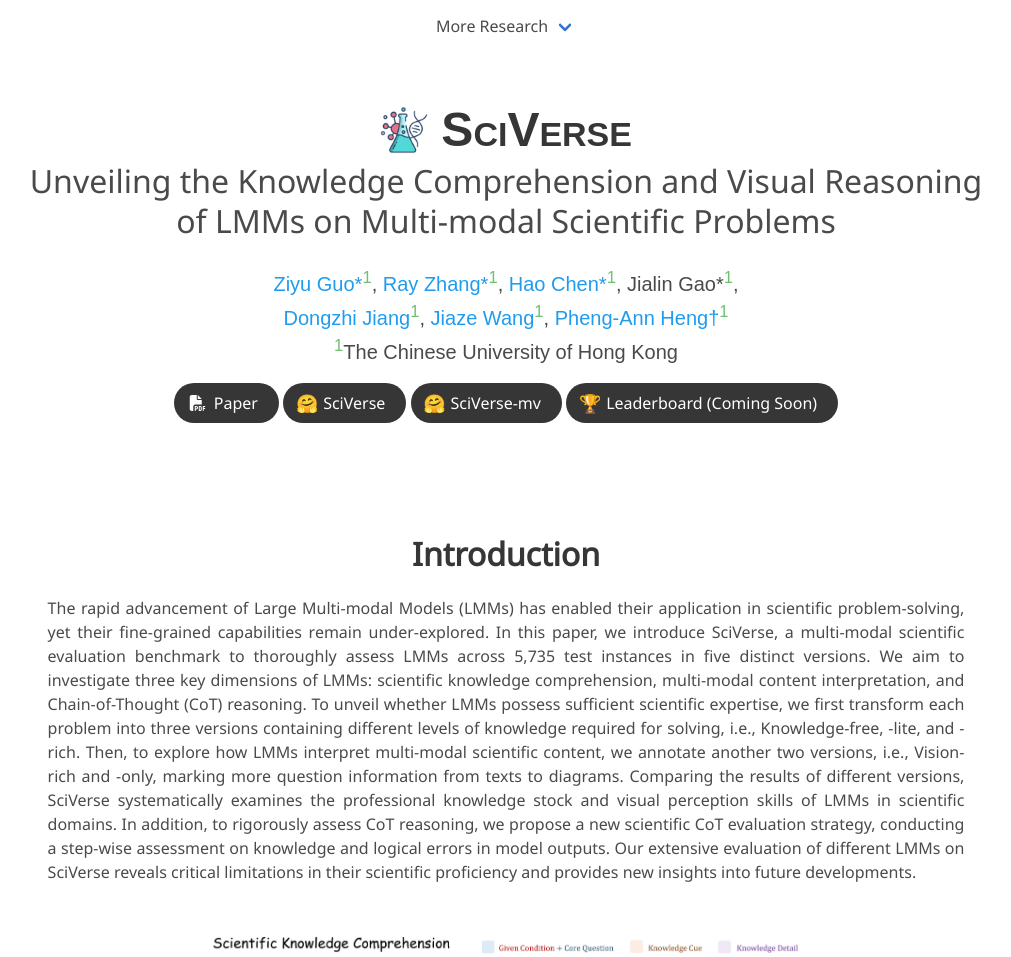
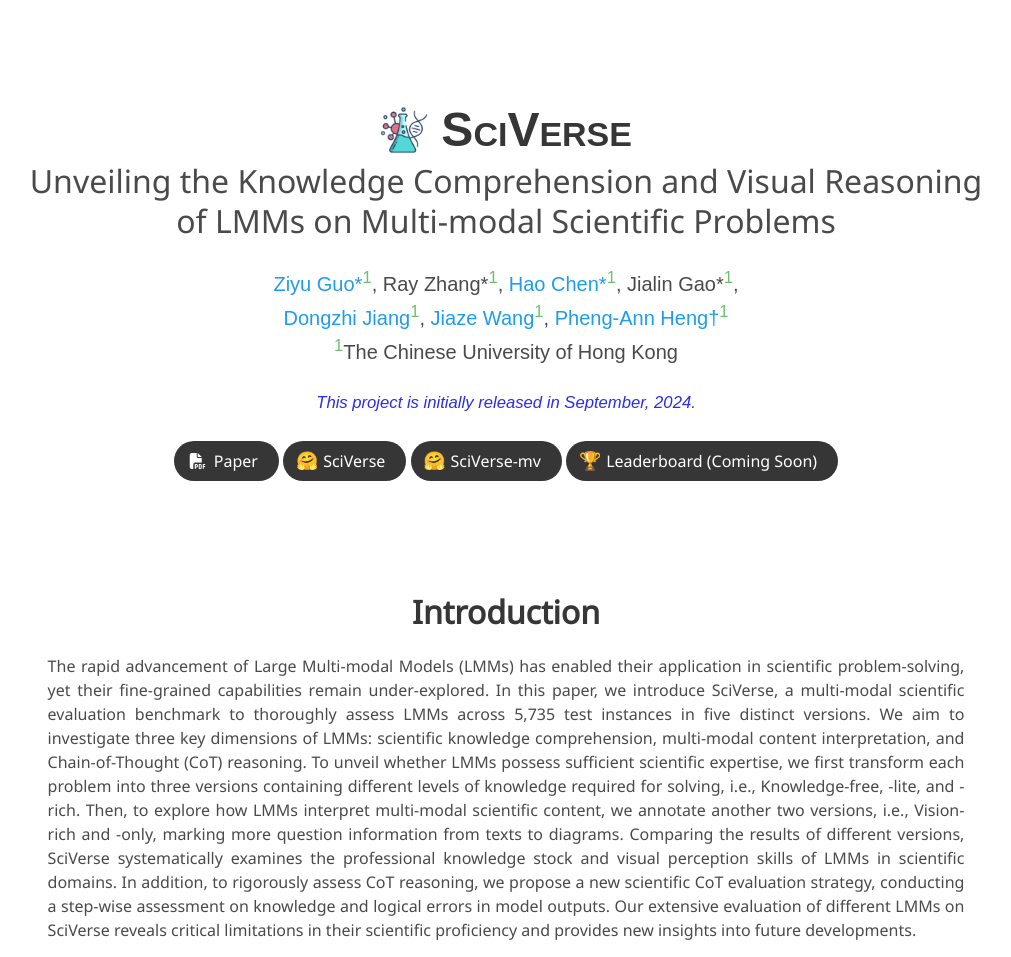
Before and after one commit to sciverse-cuhk/sciverse-cuhk.github.io, a plain HTML site: page index.html in a window 1280 px wide. Shown: the top 957 px of the page, without its empty margins (134-1145 px from the left). Drawn offline with nearby package versions, Linux system fonts and the light colour scheme; a script that the page names is missing; some icons are missing; a web font is replaced by a local one.

Commit message:
Update index.html

```diff
--- a/index.html
+++ b/index.html
@@ -69,7 +69,7 @@
       </span>
       </a> -->
       <!-- @PAN TODO: consider adding links? -->
-      <div class="navbar-item has-dropdown is-hoverable">
+      <!-- <div class="navbar-item has-dropdown is-hoverable">
         <a class="navbar-link">
           More Research
         </a>
@@ -105,7 +105,7 @@
             CSV
           </a>
         </div>
-      </div>
+      </div> -->
     </div>
 
   </div>
@@ -128,7 +128,7 @@
             <span class="author-block">
               <a href="https://ziyuguo99.github.io/">Ziyu Guo*</a><sup style="color:#6fbf73;">1</sup>,</span>
               <span class="author-block">
-                <a href="https://zrrskywalker.github.io/">Ray Zhang*</a><sup style="color:#6fbf73;">1</sup>,
+                Ray Zhang*<sup style="color:#6fbf73;">1</sup>,
               </span>
               <span class="author-block">
               <a href="https://scholar.google.com.hk/citations?user=tT03tysAAAAJ">Hao Chen*</a><sup style="color:#6fbf73;">1</sup>,</span>
@@ -149,10 +149,10 @@
 
           <div class="is-size-5 publication-authors">
             <span class="author-block"><sup style="color:#6fbf73;">1</sup>The Chinese University of Hong Kong</span>
-            <!-- <span class="author-block"><sup style="color:#ed4b82">2</sup>CUHK MMLab</span> -->
-            <!-- <span class="author-block"><sup style="color:#9400D3">2</sup>Shanghai AI Laboratory,</span><br> -->
-            <!-- <span class="author-block"><sup style="color:#ffac33">4</sup>University of California, Los Angeles</span><br> -->
-            <!-- <span class="paper-block"><b style="color:#f41c1c">ICLR 2024 Oral</b> (85 in 7304, 1.2%)</span> -->
+          </div>
+          <br>
+          <div class="is-size-5 publication-authors">
+            <span class="author-block"><sup style="color:#2a2dec"><i>This project is initially released in September, 2024.</i></sup></span>
           </div>
 
           <!-- <section> -->
```
